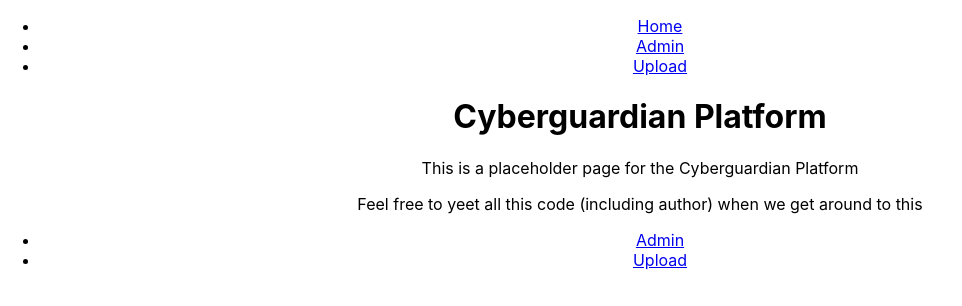
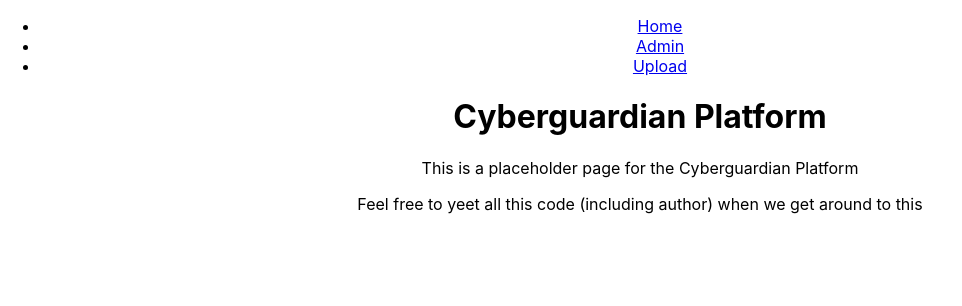
Before and after one commit to daniel-rachfal/cyberguardian-platform, a React (Create React App) app: page / in a window 1280 px wide. Shown: the top 306 px of the page, without its empty margins (0-962 px from the left). Built offline with nearby package versions, Linux system fonts and the light colour scheme.

Commit message:
Update HomePage.js
removed previous nav links from home page

```diff
--- a/src/components/pages/HomePage.js
+++ b/src/components/pages/HomePage.js
@@ -13,12 +13,6 @@ function HomePage() {
                 <p>This is a placeholder page for the Cyberguardian Platform</p>
                 <p>Feel free to yeet all this code (including author) when we get around to this</p>
             </div>
-            <div>
-                <ul>
-                    <li><Link to="/admin">Admin</Link></li>
-                    <li><Link to="/upload">Upload</Link></li>
-                </ul>
-            </div>
         </div>
     );
 }
```
